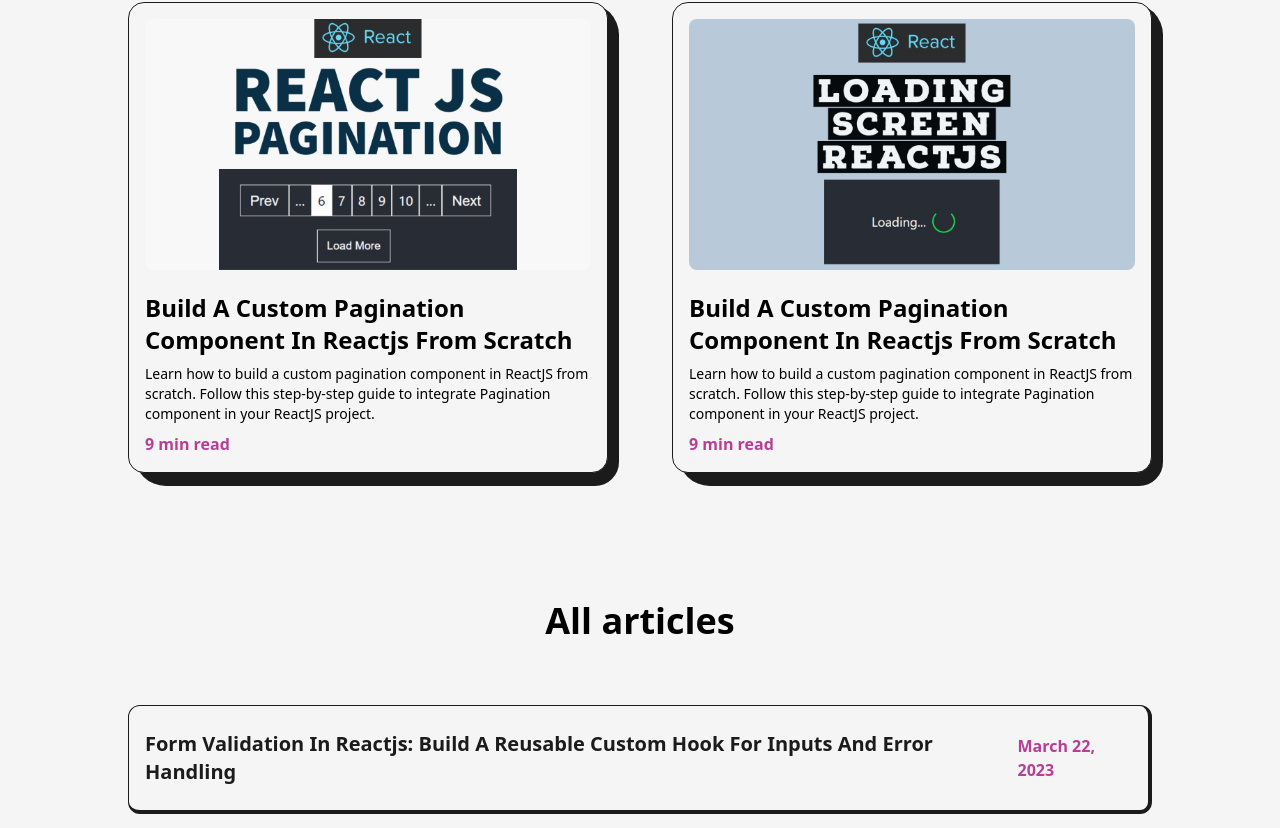
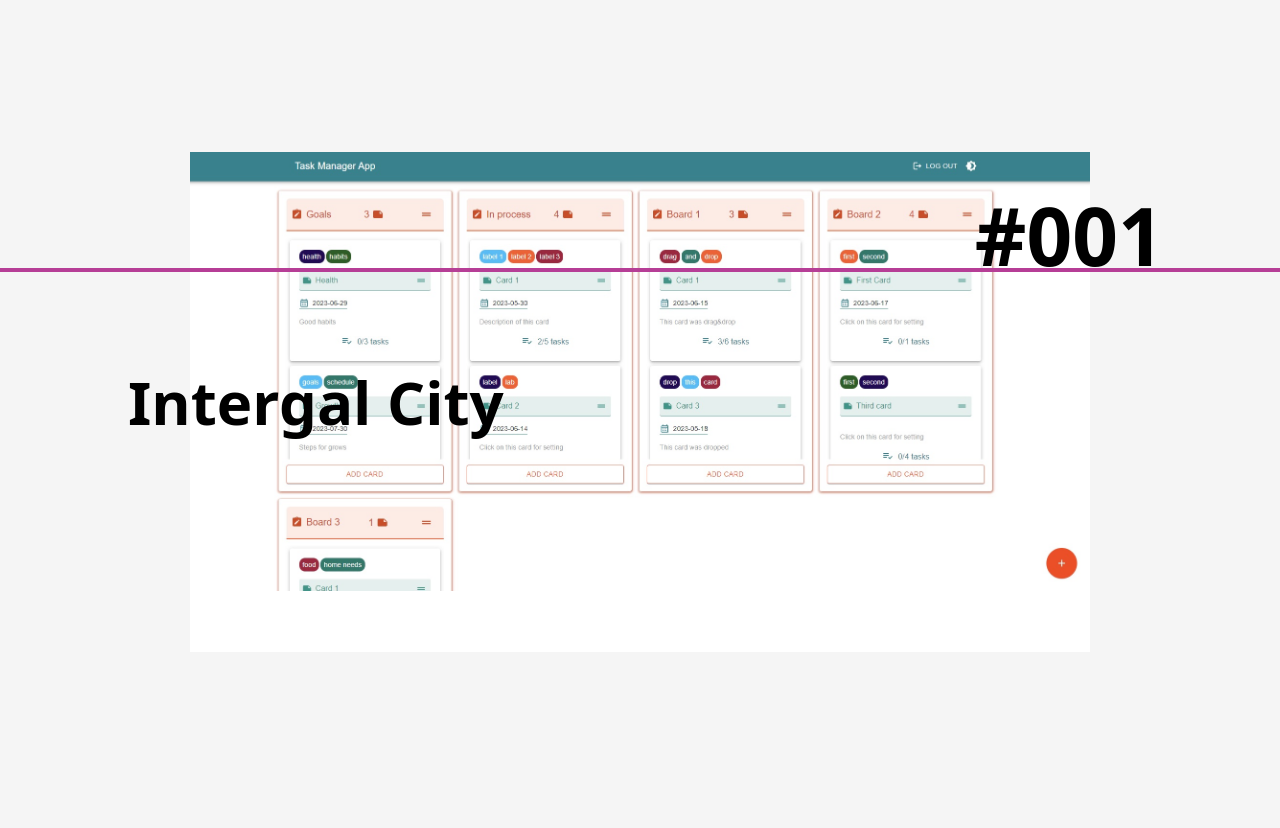
Before and after one commit to LanaVol/portfolio, a Next.js app: page /articles in a window 1280 px wide. Shown: the part 430-1258 px from the top of the page. Built offline with nearby package versions, Linux system fonts and the light colour scheme.

Commit message:
create components about arch projects&update

```diff
--- /dev/null
+++ b/src/components/ArchProjects.js
@@ -0,0 +1,88 @@
+import React from "react";
+import { useRef } from "react";
+import {
+  motion,
+  useScroll,
+  useSpring,
+  useTransform,
+  useInView,
+} from "framer-motion";
+import Image from "next/image";
+import project1 from "../../public/images/projects/task-manager-app.jpg";
+import project2 from "../../public/images/projects/pizza-family.jpg";
+import project3 from "../../public/images/projects/kettles-shop.jpg";
+
+function useParallax(value, distance) {
+  return useTransform(value, [0, 1], [-distance, distance]);
+}
+
+const FramerImage = motion(Image);
+
+function Imge({ id, img, title }) {
+  const ref = useRef(null);
+  const { scrollYProgress } = useScroll({ target: ref });
+  const y = useParallax(scrollYProgress, 300);
+  const isInView = useInView(ref, { once: true });
+
+  return (
+    <section className="h-[100vh] flex justify-center items-center relative snap-center">
+      <div
+        ref={ref}
+        className="w-[900px] h-[500px] relative m-5 max-h-[90vh] bg-white overflow-hidden"
+      >
+        <FramerImage
+          src={img}
+          alt="alt"
+          className="w-full h-auto"
+          whileHover={{ scale: 1.05 }}
+          transition={{ duration: 0.2 }}
+          priority
+          sizes="(max-width: 768px) 100vw, (max-width: 1200px) 50vw, 50vw"
+        />
+
+        {/* <Image
+          src={img}
+          alt="Arch project"
+          priority
+          sizes="(max-width: 768px) 100vw, (max-width: 1200px) 50vw, 33vw"
+          className="absolute top-0 left-0 right-0 bottom-0 w-full h-auto"
+        /> */}
+      </div>
+      <motion.h2
+        style={{
+          transform: isInView ? "none" : "translateX(-200px)",
+          opacity: isInView ? 1 : 0,
+          transition: "all 0.9s cubic-bezier(0.17, 0.55, 0.55, 1) 0.5s",
+        }}
+        className="m-0 left-0 text-[60px] font-bold absolute"
+      >
+        {title}
+      </motion.h2>
+      <motion.h2
+        style={{ y }}
+        className="m-0 left-[calc(70%+130px)] text-[80px] font-bold absolute"
+      >{`#00${id}`}</motion.h2>
+    </section>
+  );
+}
+const ArchProjects = () => {
+  const { scrollYProgress } = useScroll();
+  const scaleX = useSpring(scrollYProgress, {
+    stiffness: 100,
+    damping: 30,
+    restDelta: 0.001,
+  });
+  return (
+    <>
+      <Imge id={1} img={project1} title={"Intergal City"} />
+      <Imge id={2} img={project2} title={"Business center S26"} />
+      <Imge id={3} img={project3} title={"Volodymyrkiy"} />
+      <motion.div
+        className="fixed left-0 right-0 bottom-[98px] bg-primary h-1"
+        style={{ scaleX }}
+      />
+    </>
+  );
+};
+
+export default ArchProjects;
--- a/src/pages/articles.js
+++ b/src/pages/articles.js
@@ -9,100 +9,101 @@ import article2 from "../../public/images/articles/create loading screen in reac
 import article3 from "../../public/images/articles/create modal component in react using react portals.png";
 import article4 from "../../public/images/articles/form validation in reactjs using custom react hook.png";
 import article5 from "../../public/images/articles/smooth scrolling in reactjs.png";
-
 import { motion, useMotionValue } from "framer-motion";
 import TransitionEffect from "@/components/TransitionEffect";
 
+import ArchProjects from "@/components/ArchProjects";
+
 const FramerImage = motion(Image);
 
-const MovingImg = ({ title, img, link }) => {
-  const x = useMotionValue(0);
-  const y = useMotionValue(0);
-  const imgRef = useRef(null);
+// const MovingImg = ({ title, img, link }) => {
+//   const x = useMotionValue(0);
+//   const y = useMotionValue(0);
+//   const imgRef = useRef(null);
 
-  function handleMouse(event) {
-    imgRef.current.style.display = "inline-block";
-    x.set(event.pageX);
-    y.set(-10);
-  }
+//   function handleMouse(event) {
+//     imgRef.current.style.display = "inline-block";
+//     x.set(event.pageX);
+//     y.set(-10);
+//   }
 
-  function handleMouseLeave(event) {
-    imgRef.current.style.display = "none";
-    x.set(0);
-    y.set(0);
-  }
+//   function handleMouseLeave(event) {
+//     imgRef.current.style.display = "none";
+//     x.set(0);
+//     y.set(0);
+//   }
 
-  return (
-    <Link
-      href={link}
-      target="_blank"
-      onMouseMove={handleMouse}
-      onMouseLeave={handleMouseLeave}
-    >
-      <h2 className="capitalize text-xl font-semibold hover:underline">
-        {title}
-      </h2>
-      <FramerImage
-        style={{ x: x, y: y }}
-        initial={{ opacity: 0 }}
-        whileInView={{ opacity: 1, transition: { duration: 0.3 } }}
-        ref={imgRef}
-        src={img}
-        alt={title}
-        className="z-10 w-96 h-auto hidden absolute rounded-lg md:!hidden"
-      />
-    </Link>
-  );
-};
+//   return (
+//     <Link
+//       href={link}
+//       target="_blank"
+//       onMouseMove={handleMouse}
+//       onMouseLeave={handleMouseLeave}
+//     >
+//       <h2 className="capitalize text-xl font-semibold hover:underline">
+//         {title}
+//       </h2>
+//       <FramerImage
+//         style={{ x: x, y: y }}
+//         initial={{ opacity: 0 }}
+//         whileInView={{ opacity: 1, transition: { duration: 0.3 } }}
+//         ref={imgRef}
+//         src={img}
+//         alt={title}
+//         className="z-10 w-96 h-auto hidden absolute rounded-lg md:!hidden"
+//       />
+//     </Link>
+//   );
+// };
 
-const Article = ({ img, title, date, link }) => {
-  return (
-    <motion.li
-      initial={{ y: 200 }}
-      whileInView={{ y: 0, transition: { duration: 0.5, ease: "easeInOut" } }}
-      viewport={{ once: true }}
-      className="relative w-full p-4 py-6 my-4 rounded-xl flex items-center justify-between bg-light text-dark first:mt-0 border border-solid border-dark border-r-4 border-b-4 dark:border-light dark:bg-dark dark:text-light sm:flex-col"
-    >
-      <MovingImg title={title} link={link} img={img} />
-      <span className="text-primary font-semibold pl-4 dark:text-primaryDark sm:self-start sm:pl-0 xs:text-sm">
-        {date}
-      </span>
-    </motion.li>
-  );
-};
+// const Article = ({ img, title, date, link }) => {
+//   return (
+//     <motion.li
+//       initial={{ y: 200 }}
+//       whileInView={{ y: 0, transition: { duration: 0.5, ease: "easeInOut" } }}
+//       viewport={{ once: true }}
+//       className="relative w-full p-4 py-6 my-4 rounded-xl flex items-center justify-between bg-light text-dark first:mt-0 border border-solid border-dark border-r-4 border-b-4 dark:border-light dark:bg-dark dark:text-light sm:flex-col"
+//     >
+//       <MovingImg title={title} link={link} img={img} />
+//       <span className="text-primary font-semibold pl-4 dark:text-primaryDark sm:self-start sm:pl-0 xs:text-sm">
+//         {date}
+//       </span>
+//     </motion.li>
+//   );
+// };
 
-const FeaturedActicle = ({ img, title, time, summary, link }) => {
-  return (
-    <li className="col-span-1 w-full p-4 bg-light border border-solid border-dark rounded-2xl relative dark:bg-dark dark:border-light">
-      <div className="absolute top-0 -right-3 -z-10 w-[101.5%] h-[103%] rounded-[2rem] bg-dark rounded-br-3xl dark:bg-light" />
-      <Link
-        href={link}
-        target="_blank"
-        className="w-full inline-block cursor-pointer overflow-hidden rounded-lg"
-      >
-        <FramerImage
-          src={img}
-          alt={title}
-          className="w-full h-auto"
-          whileHover={{ scale: 1.05 }}
-          transition={{ duration: 0.2 }}
-          priority
-          sizes="(max-width: 768px) 100vw, (max-width: 1200px) 50vw, 50vw"
-        />
-      </Link>
+// const FeaturedActicle = ({ img, title, time, summary, link }) => {
+//   return (
+//     <li className="col-span-1 w-full p-4 bg-light border border-solid border-dark rounded-2xl relative dark:bg-dark dark:border-light">
+//       <div className="absolute top-0 -right-3 -z-10 w-[101.5%] h-[103%] rounded-[2rem] bg-dark rounded-br-3xl dark:bg-light" />
+//       <Link
+//         href={link}
+//         target="_blank"
+//         className="w-full inline-block cursor-pointer overflow-hidden rounded-lg"
+//       >
+//         <FramerImage
+//           src={img}
+//           alt={title}
+//           className="w-full h-auto"
+//           whileHover={{ scale: 1.05 }}
+//           transition={{ duration: 0.2 }}
+//           priority
+//           sizes="(max-width: 768px) 100vw, (max-width: 1200px) 50vw, 50vw"
+//         />
+//       </Link>
 
-      <Link href={link} target="_blank">
-        <h2 className="capitalize text-2xl font-bold my-2 hover:underline mt-4 xs:text-lg">
-          {title}
-        </h2>
-        <p className="text-sm mb-2">{summary}</p>
-        <span className="text-primary font-semibold dark:text-primaryDark">
-          {time}
-        </span>
-      </Link>
-    </li>
-  );
-};
+//       <Link href={link} target="_blank">
+//         <h2 className="capitalize text-2xl font-bold my-2 hover:underline mt-4 xs:text-lg">
+//           {title}
+//         </h2>
+//         <p className="text-sm mb-2">{summary}</p>
+//         <span className="text-primary font-semibold dark:text-primaryDark">
+//           {time}
+//         </span>
+//       </Link>
+//     </li>
+//   );
+// };
 
 const articles = () => {
   return (
@@ -119,8 +120,9 @@ const articles = () => {
             text="Words Can Change The World!"
             className="mb-16 lg:!text-7xl sm:mb-8 sm:!text-6xl xs:!text-4xl"
           />
+          <ArchProjects />
 
-          <ul className="grid grid-cols-2 gap-16 lg:gap-8 md:grid-cols-1 md:gap-y-16">
+          {/* <ul className="grid grid-cols-2 gap-16 lg:gap-8 md:grid-cols-1 md:gap-y-16">
             <FeaturedActicle
               title="Build A Custom Pagination Component In Reactjs From Scratch"
               summary="Learn how to build a custom pagination component in ReactJS from scratch. Follow this step-by-step guide to integrate Pagination component in your ReactJS project."
@@ -135,9 +137,9 @@ const articles = () => {
               link="/"
               img={article2}
             />
-          </ul>
+          </ul> */}
 
-          <h2 className="font-bold text-4xl w-full text-center my-16 mt-32">
+          {/* <h2 className="font-bold text-4xl w-full text-center my-16 mt-32">
             All articles
           </h2>
 
@@ -166,7 +168,7 @@ const articles = () => {
               link="/"
               img={article3}
             />
-          </ul>
+          </ul> */}
         </Layout>
       </main>
     </>
```
